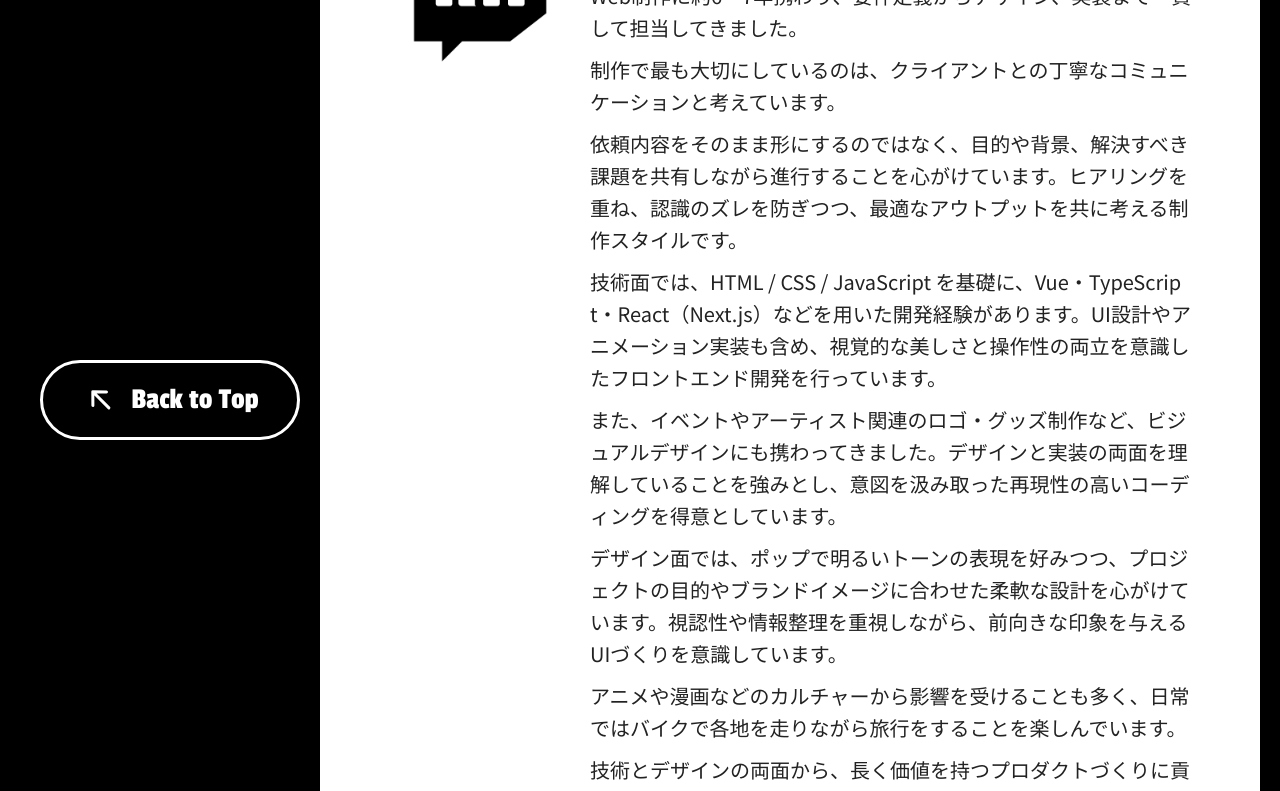
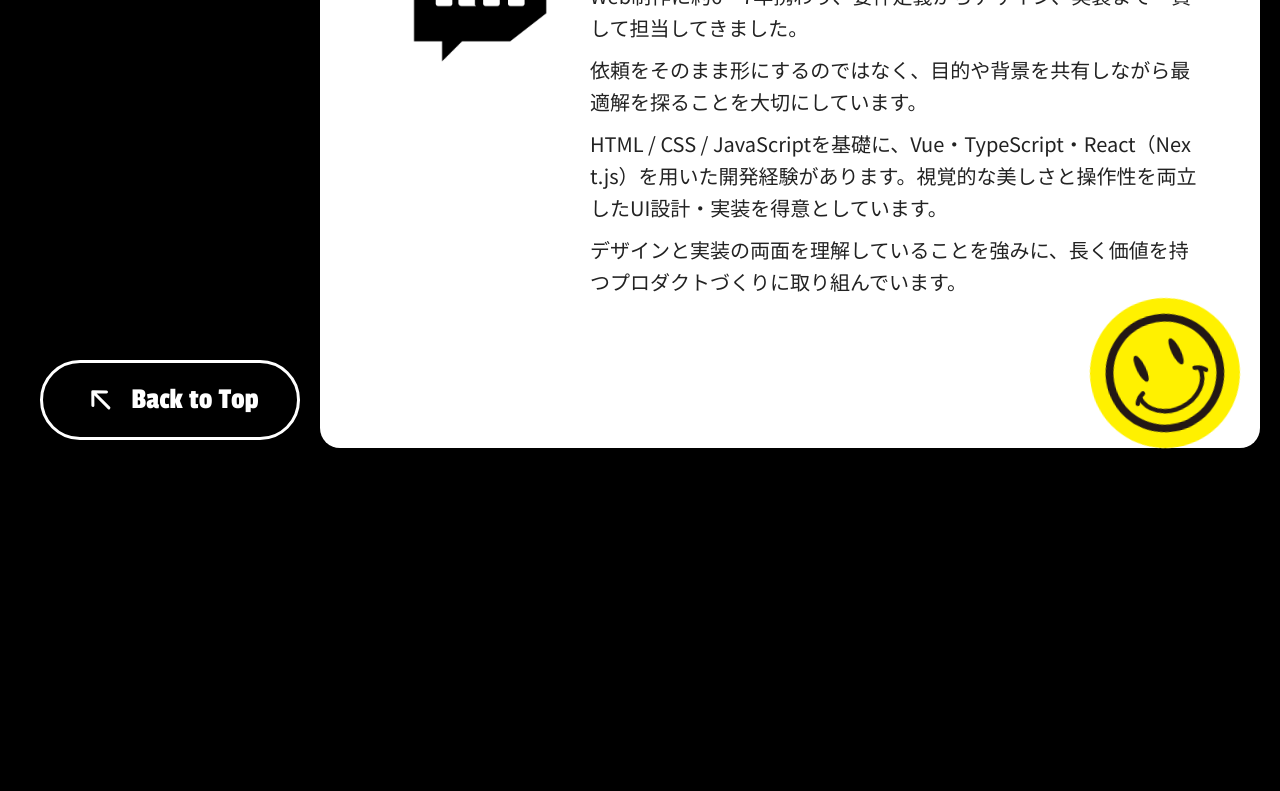
Before and after one commit to iinuma1991/Hiroyuki_Iinuma_Portfolio, a Next.js app: page /about in a window 1280 px wide. Shown: the part 340-1131 px from the top of the page. After the commit the page ends 808 px from the top, so only its background shows below. Built offline with nearby package versions, Linux system fonts and the light colour scheme.

Commit message:
Update page.tsx
feat:text修正

```diff
--- a/app/(lower)/about/page.tsx
+++ b/app/(lower)/about/page.tsx
@@ -21,26 +21,14 @@ export default function About() {
               Web制作に約6〜7年携わり、要件定義からデザイン、実装まで一貫して担当してきました。
             </span>
             <span>
-              制作で最も大切にしているのは、クライアントとの丁寧なコミュニケーションと考えています。
+              依頼をそのまま形にするのではなく、目的や背景を共有しながら最適解を探ることを大切にしています。
             </span>
             <span>
-              依頼内容をそのまま形にするのではなく、目的や背景、解決すべき課題を共有しながら進行することを心がけています。ヒアリングを重ね、認識のズレを防ぎつつ、最適なアウトプットを共に考える制作スタイルです。
+              HTML / CSS /
+              JavaScriptを基礎に、Vue・TypeScript・React（Next.js）を用いた開発経験があります。視覚的な美しさと操作性を両立したUI設計・実装を得意としています。
             </span>
             <span>
-              技術面では、HTML / CSS / JavaScript
-              を基礎に、Vue・TypeScript・React（Next.js）などを用いた開発経験があります。UI設計やアニメーション実装も含め、視覚的な美しさと操作性の両立を意識したフロントエンド開発を行っています。
-            </span>
-            <span>
-              また、イベントやアーティスト関連のロゴ・グッズ制作など、ビジュアルデザインにも携わってきました。デザインと実装の両面を理解していることを強みとし、意図を汲み取った再現性の高いコーディングを得意としています。
-            </span>
-            <span>
-              デザイン面では、ポップで明るいトーンの表現を好みつつ、プロジェクトの目的やブランドイメージに合わせた柔軟な設計を心がけています。視認性や情報整理を重視しながら、前向きな印象を与えるUIづくりを意識しています。
-            </span>
-            <span>
-              アニメや漫画などのカルチャーから影響を受けることも多く、日常ではバイクで各地を走りながら旅行をすることを楽しんでいます。
-            </span>
-            <span>
-              技術とデザインの両面から、長く価値を持つプロダクトづくりに貢献していきたいと考えています。
+              デザインと実装の両面を理解していることを強みに、長く価値を持つプロダクトづくりに取り組んでいます。
             </span>
           </p>
         </div>
```
